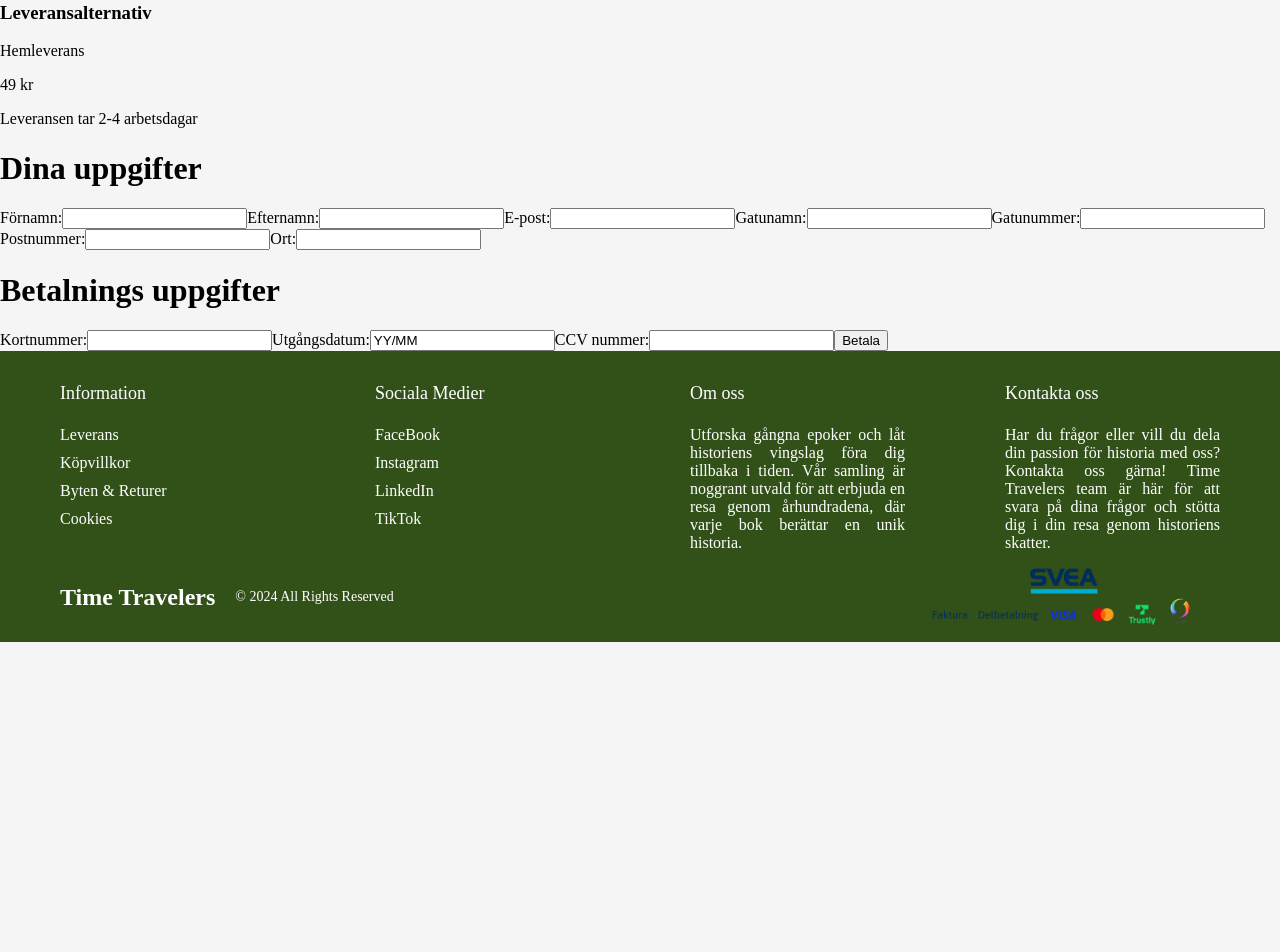
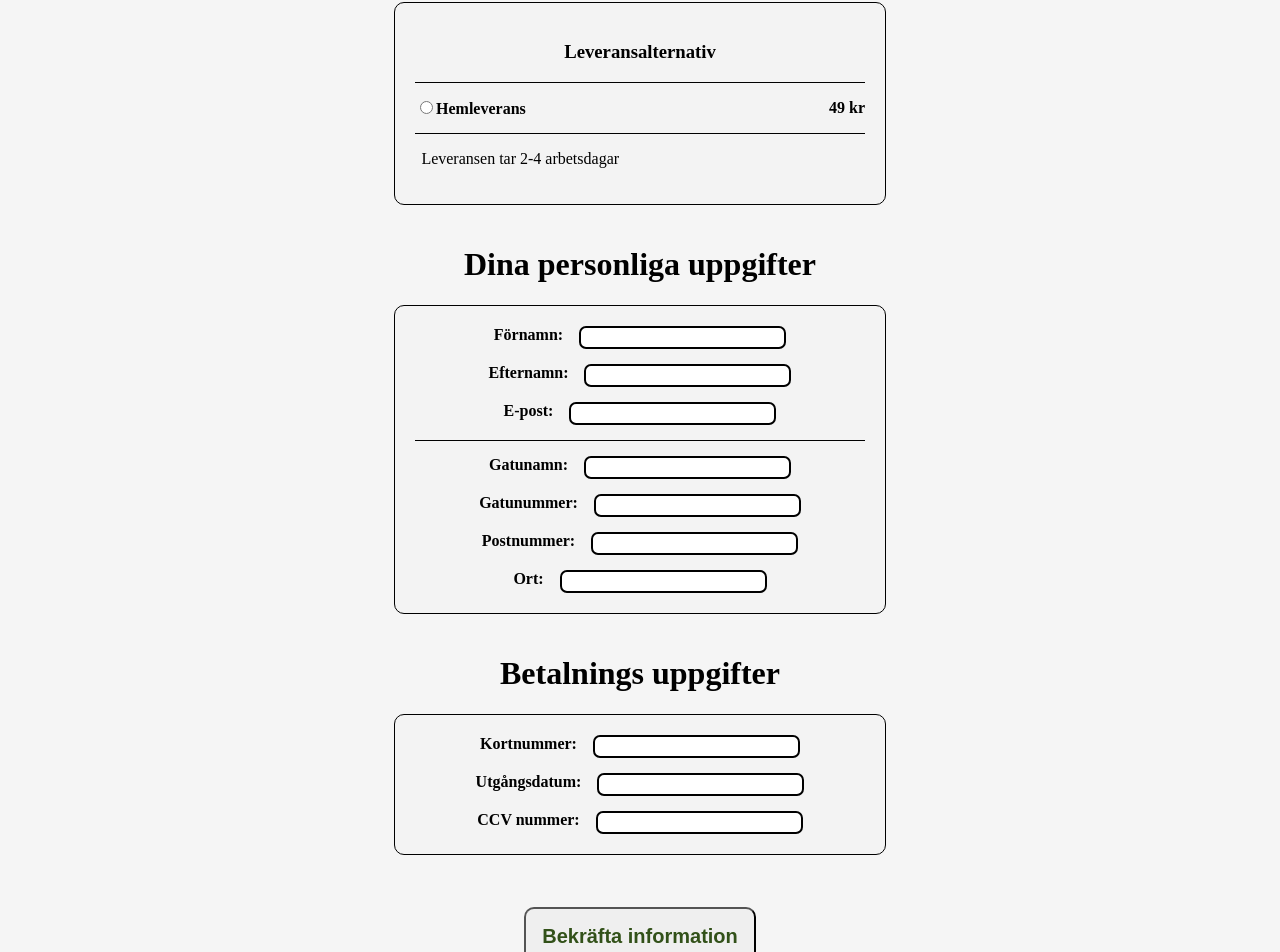
Before and after one commit to MauritzEmanuel/GroupProject_Frontend2, a React (Vite) app in the folder Frontend/: page /checkOut in a window 1280 px wide. Shown: the part 438-1390 px from the top of the page. Before the commit the page ends 1080 px from the top, so only its background shows below. Built offline with nearby package versions, Linux system fonts and the light colour scheme.

Commit message:
checkout + fixes

```diff
--- a/Frontend/src/cssFiles/checkOut.css
+++ b/Frontend/src/cssFiles/checkOut.css
@@ -33,3 +33,128 @@
         font-size: 18px;
     }
 }
+
+.checkOut-lev {
+
+    .lev-h1 {
+        text-align: center;
+    }
+
+    .lev-border-cont {
+        display: flex;
+        justify-content: center;
+
+        .lev-border {
+            width: 100%;
+            max-width: 450px;
+            padding: 20px;
+            border: 1px solid black;
+            border-radius: 10px;
+            margin-bottom: 20px;
+            background-color: #f3f3f3;
+
+            .lev-h3 {
+                text-align: center;
+                font-weight: bold;
+            }
+
+            .lev-cont-line {
+                display: flex;
+                justify-content: center;
+
+                .lev-line {
+                    width: 100%;
+                    height: 1px;
+                    background-color: black;
+                }
+            }
+
+            .lev-home {
+                display: flex;
+                justify-content: space-between;
+                font-size: 16px;
+                font-weight: bold;
+                align-items: center;
+            }
+
+            .lev-time {
+                margin-left: .4em;
+            }
+        }
+
+    }
+
+}
+
+.checkOut-info {
+
+    .info-h1 {
+        text-align: center;
+    }
+
+    .info-border-cont {
+        display: flex;
+        justify-content: center;
+
+        .info-border {
+            width: 100%;
+            max-width: 450px;
+            padding: 20px;
+            border: 1px solid black;
+            border-radius: 10px;
+            margin-bottom: 20px;
+            background-color: #f3f3f3;
+            display: grid;
+            gap: 15px;
+
+            .info-divs {
+                display: flex;
+                justify-content: center;
+                gap: 1em;
+            }
+
+            .info-divs label {
+                font-weight: bold;
+                font-size: 16px;
+                color: black;
+            }
+
+            .info-divs input {
+                font-size: 15px;
+                border: 2px solid black;
+                border-radius: 7px;
+            }
+        }
+    }
+
+    .info-cont-line {
+        display: flex;
+        justify-content: center;
+
+        .info-line {
+            width: 100%;
+            height: 1px;
+            background-color: black;
+        }
+    }
+}
+
+.checkOut-btn {
+    display: flex;
+    justify-content: center;
+    padding-top: 2em;
+    padding-bottom: 5em;
+
+    .input {
+        padding: .8em;
+        font-size: 20px;
+        font-weight: bold;
+        border-radius: 10px;
+        color: #325119;
+        cursor: pointer;
+    }
+    .input:hover {
+        background-color: #325119;
+        color: white;
+    }
+}
--- a/Frontend/src/cssFiles/contact.css
+++ b/Frontend/src/cssFiles/contact.css
@@ -14,7 +14,7 @@
     justify-content: center;
     align-items: center;
     gap: 30px;
-  }
+}
 
 .contact-div .text, .contact-div .form {
   width: 100%;
@@ -23,8 +23,8 @@
   border: 1px solid black;
   border-radius: 12px;
   margin-bottom: 30px;
-background-color: #f3f3f3;
-  }
+  background-color: #f3f3f3;
+}
 
 .contact-div .form {
     background-color: #325119;
@@ -57,6 +57,7 @@ background-color: #f3f3f3;
     border: 1px solid black;
     border-radius: 15px;
     transition: background-color 0.3s ease;
+    cursor: pointer;
   }
 
   .form form button:hover {
--- a/Frontend/src/main.jsx
+++ b/Frontend/src/main.jsx
@@ -8,6 +8,7 @@ import Product from './pages/Products.jsx'
 import Navbar from './components/Navbar.jsx'
 import Footer from './components/Footer.jsx'
 import CheckOut from './pages/CheckOut.jsx'
+import Confirmation from './pages/Confirmation.jsx'
 
 
 
@@ -31,6 +32,10 @@ const router = createBrowserRouter([
   {
     path: '/checkOut',
     element: <CheckOut/>
+  },
+  {
+    path: '/confirmation',
+    element: <Confirmation/>
   }
 ])
 
--- a/Frontend/src/pages/CheckOut.jsx
+++ b/Frontend/src/pages/CheckOut.jsx
@@ -1,9 +1,42 @@
 import React from "react";
+// import { useHistory } from "react-router-dom";
 import '../cssFiles/checkOut.css';
 import Logo from '../assets/Images/Logo/Logo-time-travelers.png'
 
 
 const CheckOut = () => {
+
+    // const history = useHistory(); // Skapa en instans av useHistory
+
+    // const [formData, setFormData] = useState({
+    //     firstName: "",
+    //     lastName: "",
+    //     email: "",
+    //     streetName: "",
+    //     streetNr: "",
+    //     zipCode: "",
+    //     county: "",
+    //     cardNr: "",
+    //     ExpDate: "",
+    //     ccvNr: "",
+    // });
+
+    // const handleChange = (e) => {
+    //     setFormData({
+    //     ...formData,
+    //     [e.target.name]: e.target.value,
+    //     });
+    // };
+
+    // const handleSubmit = (e) => {
+    //     e.preventDefault();
+    //     // Spara formulärdatan i localStorage
+    //     localStorage.setItem("checkoutData", JSON.stringify(formData));
+    //     // Navigera till bekräftelsesidan
+    //     history.push("/confirmation");
+    // };
+
+
 
     return (
         <>
@@ -21,57 +54,110 @@ const CheckOut = () => {
                         <p>Frakt</p>
                         <p>49 kr</p>
                     </div>
-
                 </div>
 
                 <div className="checkOut-lev">
-                    <h1>Leveranssätt</h1>
-                    <div>
-                        <h3>Leveransalternativ</h3>
-                        <p>Hemleverans</p> <p>49 kr</p>
-                        <p>Leveransen tar 2-4 arbetsdagar</p>
+                    <h1 className="lev-h1">Leveranssätt</h1>
+                    <div className="lev-border-cont">
+                        <div className="lev-border">
+                            <h3 className="lev-h3">Leveransalternativ</h3>
+                            <div className="lev-cont-line">
+                                <div className="lev-line"></div>
+                            </div>
+                            <div className="lev-home">
+                                <form action="" >
+                                    <input type="radio" name="homeLev" id="homeLev" value="homeLev"/>
+                                    <label for="homeLev">Hemleverans</label>
+                                </form>
+                                <p>49 kr</p>
+                            </div>
+                            <div className="lev-cont-line">
+                                <div className="lev-line"></div>
+                            </div>
+                            <p className="lev-time">Leveransen tar 2-4 arbetsdagar</p>
+                        </div>
                     </div>
                 </div>
 
-                <div  className="checkOut-form">
-                    <h1>Dina uppgifter</h1>
-                    <form>
-                        <label htmlFor="firstName">Förnamn:</label>
+                <div className="checkOut-info">
+                    <h1 className="info-h1">Dina personliga uppgifter</h1>
+                    <div className="info-border-cont">
+                        <form className="info-border">
+                            <div className="info-divs">
+                                <label htmlFor="firstName">Förnamn: </label>
                                 <input type="text" id="firstName" name="firstName" required />
+                            </div>
 
-                        <label htmlFor="lastName">Efternamn:</label>
+                            <div className="info-divs">
+                                <label htmlFor="lastName">Efternamn: </label>
                                 <input type="text" id="lastName" name="lastName" required />
+                            </div>
 
-                        <label htmlFor="email">E-post:</label>
+                            <div className="info-divs">
+                                <label htmlFor="email">E-post: </label>
                                 <input type="email" id="email" name="email" required />
+                            </div>
 
-                        <label htmlFor="streetName">Gatunamn:</label>
+                            <div className="info-cont-line">
+                                <div className="info-line"></div>
+                            </div>
+
+                            <div className="info-divs">
+                                <label htmlFor="streetName">Gatunamn: </label>
                                 <input type="text" id="streetName" name="streetName" required />
+                            </div>
 
-                        <label htmlFor="streetNr">Gatunummer:</label>
+                            <div className="info-divs">
+                                <label htmlFor="streetNr">Gatunummer: </label>
                                 <input type="number" id="streetNr" name="streetNr" required />
+                            </div>
 
-                        <label htmlFor="zipCode">Postnummer:</label>
+                            <div className="info-divs">
+                                <label htmlFor="zipCode">Postnummer: </label>
                                 <input type="number" id="zipCode" name="zipCode" required />
+                            </div>
 
-                        <label htmlFor="county">Ort:</label>
+                            <div className="info-divs">
+                                <label htmlFor="county">Ort: </label>
                                 <input type="text" id="county" name="county" required />
+                            </div>
+
                         </form>
                     </div>
-                <div className="checkOut-pay">
-                    <h1>Betalnings uppgifter</h1>
-                    <form>
+
+                </div>
+                <div className="checkOut-info">
+                    <h1 className="info-h1">Betalnings uppgifter</h1>
+                    <div className="info-border-cont">
+                        <form className="info-border">
+                            <div className="info-divs">
                                 <label htmlFor="cardNr">Kortnummer:</label>
                                 <input type="number" id="cardNr" name="cardNr" value="0000 0000 0000 0000" min="16" required />
+                            </div>
 
+                            <div className="info-divs">
                                 <label htmlFor="ExpDate">Utgångsdatum:</label>
-                        <input type="text" id="ExpDate" name="ExpDate" value="YY/MM" min="5" required />
+                                <input type="text" id="ExpDate" name="ExpDate" min="5" required />
+                            </div>
 
+                            <div className="info-divs">
                                 <label htmlFor="ccvNr">CCV nummer:</label>
                                 <input type="number" id="ccvNr" name="ccvNr" required />
+                            </div>
 
-                        <input type="button" value="Betala" />
                         </form>
+                    </div>
+
+                    <div className="checkOut-btn">
+                        <input
+                            className="input"
+                            type="submit"
+                            name="skicka"
+                            id="skicka"
+                            value="Bekräfta information"
+                            // onClick={handleSubmit}
+                        />
+                    </div>
                 </div>
             </div>
         </>
--- /dev/null
+++ b/Frontend/src/pages/Confirmation.jsx
@@ -0,0 +1,19 @@
+import React from "react";
+import '../cssFiles/confirmation.css'
+
+const Confirmation = () => {
+
+    return(
+        <div>
+            <header className="checkOut-header">
+                <a className="header-a" href={`/products/:id`}>&lt; HANDLA MER</a>
+                <img className='header-img' src={Logo} alt="Logo" />
+            </header>
+            <div>
+
+            </div>
+        </div>
+    )
+}
+
+export default Confirmation
```
Also changed, not shown: Frontend/src/cssFiles/confirmation.css (added). Lines whose indentation alone changed are shown as unchanged.
